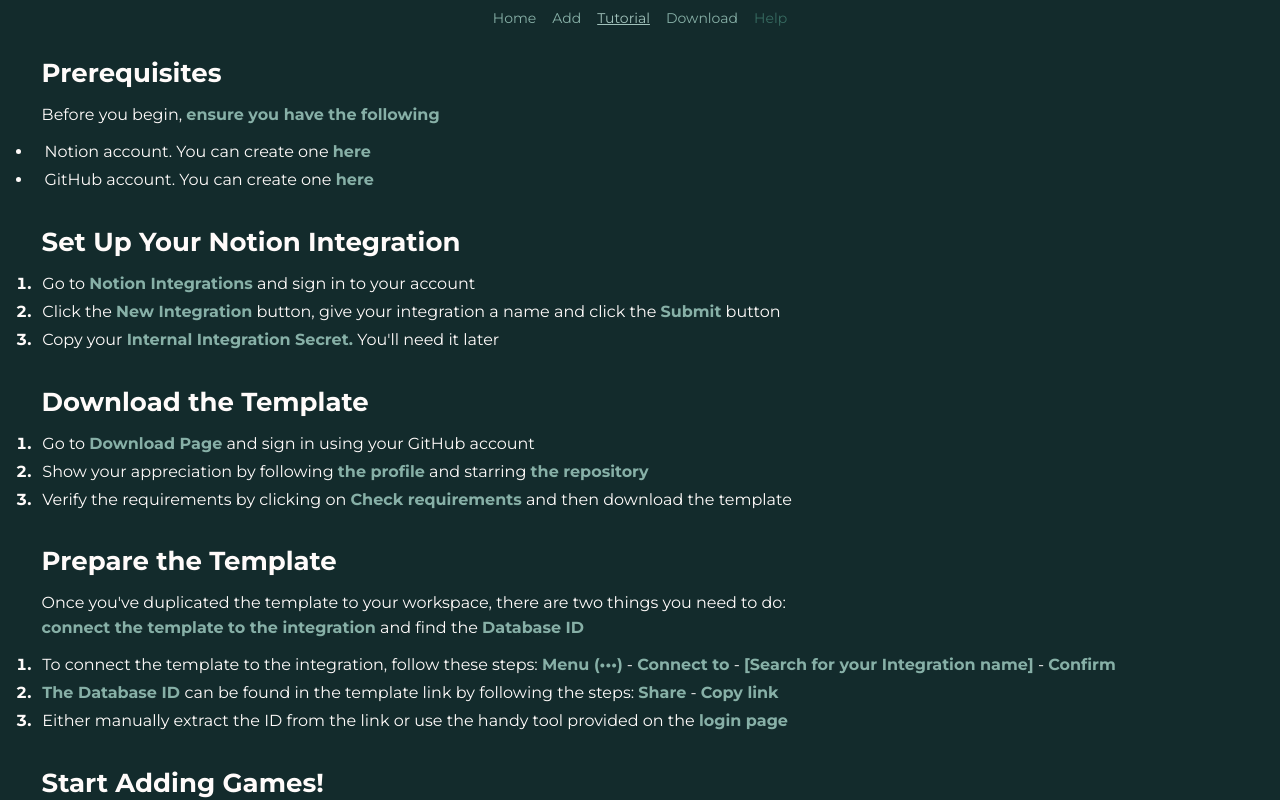
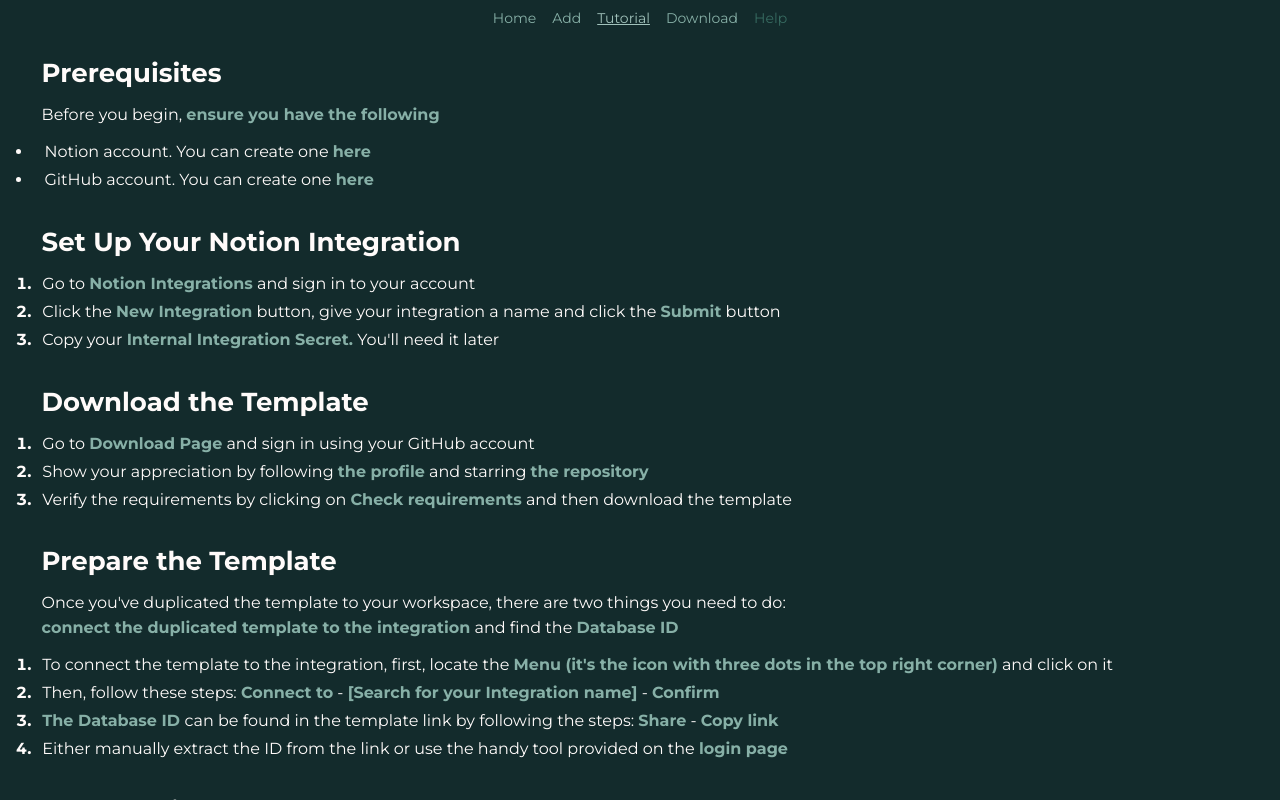
Before and after one commit to Hartaithan/trophy-hunt-template, a Next.js app: page /tutorial in a window 1280 px wide. Built offline with nearby package versions, Linux system fonts and the light colour scheme.

Commit message:
improve template section tutorial

```diff
--- a/components/Header/Header.module.css
+++ b/components/Header/Header.module.css
@@ -18,6 +18,10 @@
     padding: 0px;
     padding-inline: 0px;
   }
+}
+
+.links {
+  gap: var(--mantine-spacing-xl);
 }
 
 .link {
--- a/sections/TutorialTemplateSection/TutorialTemplateSection.tsx
+++ b/sections/TutorialTemplateSection/TutorialTemplateSection.tsx
@@ -14,15 +14,20 @@
           two things you need to do:&nbsp;
           <br />
           <TutorialHighlight>
-            connect the template to the integration
+            connect the duplicated template to the integration
           </TutorialHighlight>
           &nbsp;and find the&nbsp;
           <TutorialHighlight>Database ID</TutorialHighlight>
         </Text>
         <ListItem className={classes.item}>
-          To connect the template to the integration, follow these steps:&nbsp;
-          <TutorialHighlight>Menu (•••)</TutorialHighlight>
-          &nbsp;-&nbsp;
+          To connect the template to the integration, first, locate the&nbsp;
+          <TutorialHighlight>
+            Menu (it&apos;s the icon with three dots in the top right corner)
+          </TutorialHighlight>
+          &nbsp;and click on it
+        </ListItem>
+        <ListItem className={classes.item}>
+          Then, follow these steps:&nbsp;
           <TutorialHighlight>Connect to</TutorialHighlight>
           &nbsp;-&nbsp;
           <TutorialHighlight>
```
